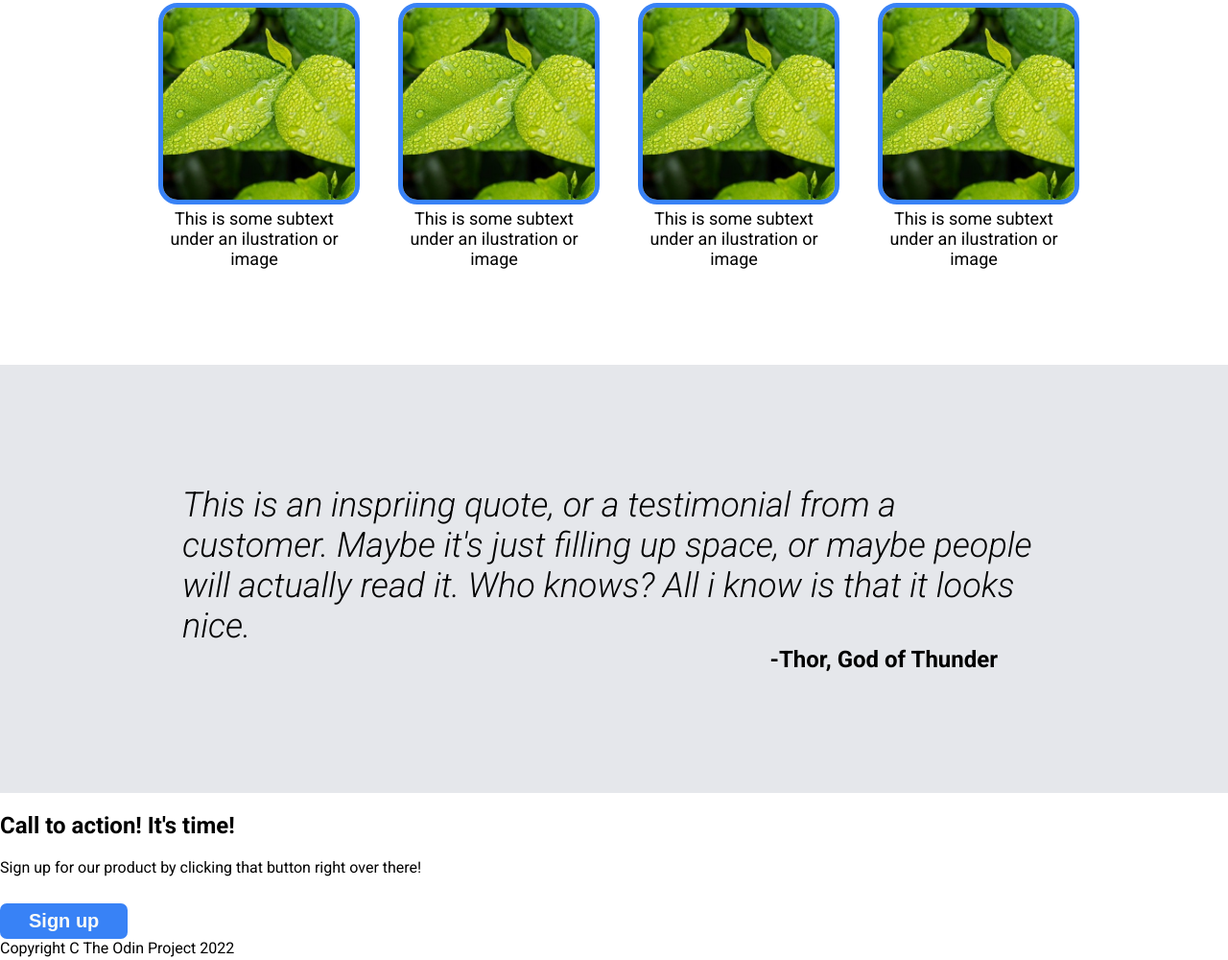
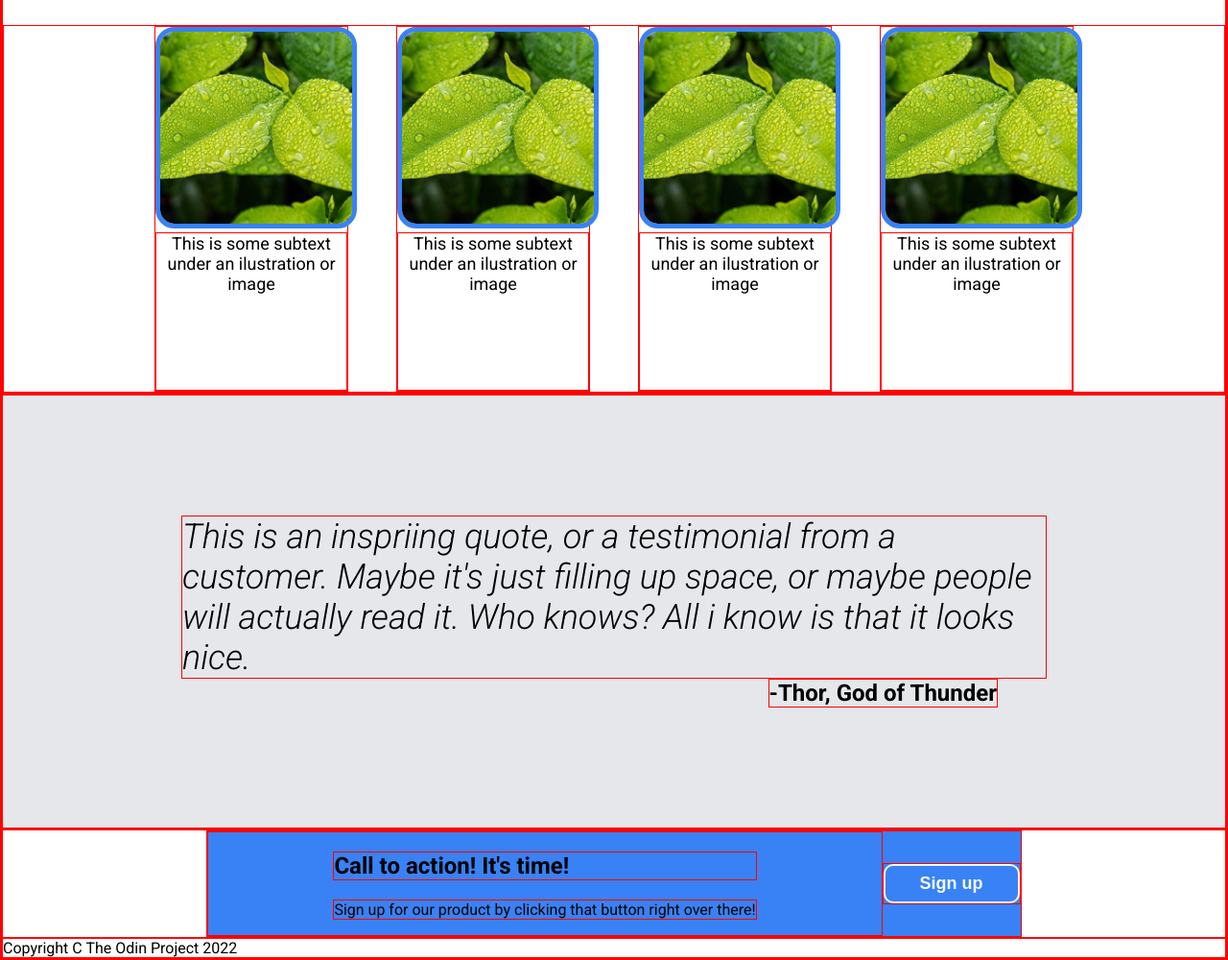
Before and after one commit to Necr0Coder/LandingPage, a plain HTML site: page index.html in a window 1280 px wide. Shown: the part 801-1801 px from the top of the page at 96% size. Drawn offline with Linux system fonts and the light colour scheme.

Commit message:
Add Section 4

```diff
--- a/index.html
+++ b/index.html
@@ -78,11 +78,17 @@
 
     <!-- Section 4 -->
     <div class="section4">
-      <div class="action">
-        <h2>Call to action! It's time!</h2>
-        <p>Sign up for our product by clicking that button right over there!</p>
+      <div class="text-button-wrapper">
+        <div class="text-button">
+          <h2>Call to action! It's time!</h2>
+          <p>
+            Sign up for our product by clicking that button right over there!
+          </p>
+        </div>
+        <div class="button">
+          <button>Sign up</button>
+        </div>
       </div>
-      <button>Sign up</button>
     </div>
     <footer>Copyright C The Odin Project 2022</footer>
   </body>
--- a/styles.css
+++ b/styles.css
@@ -1,6 +1,6 @@
-/* * {
+* {
   border: 1px solid red;
-} */
+}
 
 body {
   font-family: "Roboto", sans-serif; /*This imports the Roboto Google font*/
@@ -77,7 +77,7 @@ a {
   margin: 0;
 }
 
-button {
+.signup button {
   background-color: #3882f6;
   border-radius: 7px;
   border: none;
@@ -150,3 +150,32 @@ button {
   font-style: normal;
   align-self: flex-end;
 }
+
+.section4 {
+  display: flex;
+  justify-content: center;
+}
+
+.section4 .text-button-wrapper {
+  display: flex;
+  justify-content: center;
+  background-color: #3882f6;
+}
+.section4 .text-button {
+  margin: 0;
+  padding: 0 130px;
+}
+
+.section4 .button {
+  align-self: center;
+}
+
+.section4 button {
+  border: 2px solid #f9faf8;
+  background-color: #3882f6;
+  border-radius: 10px;
+  color: #f9faf8;
+  padding: 8px 36px;
+  font-weight: 700;
+  font-size: 18px;
+}
```
